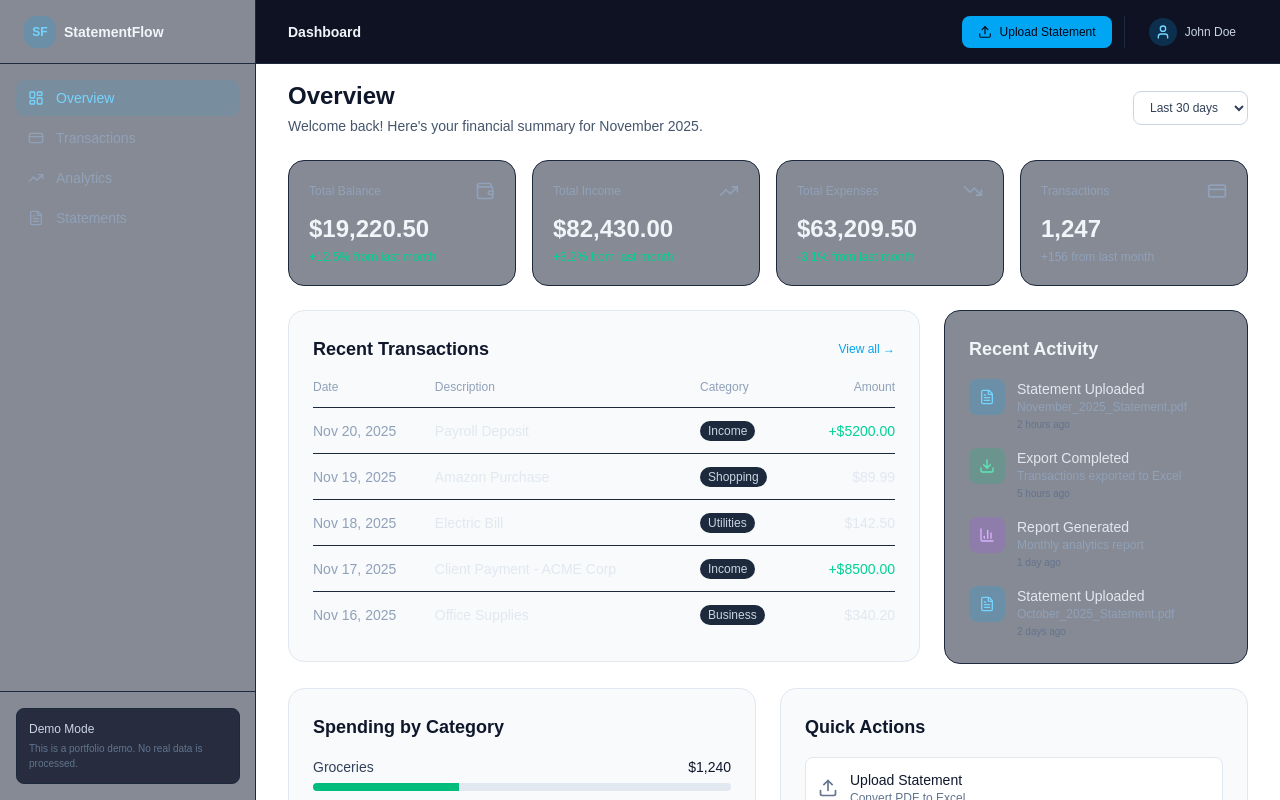
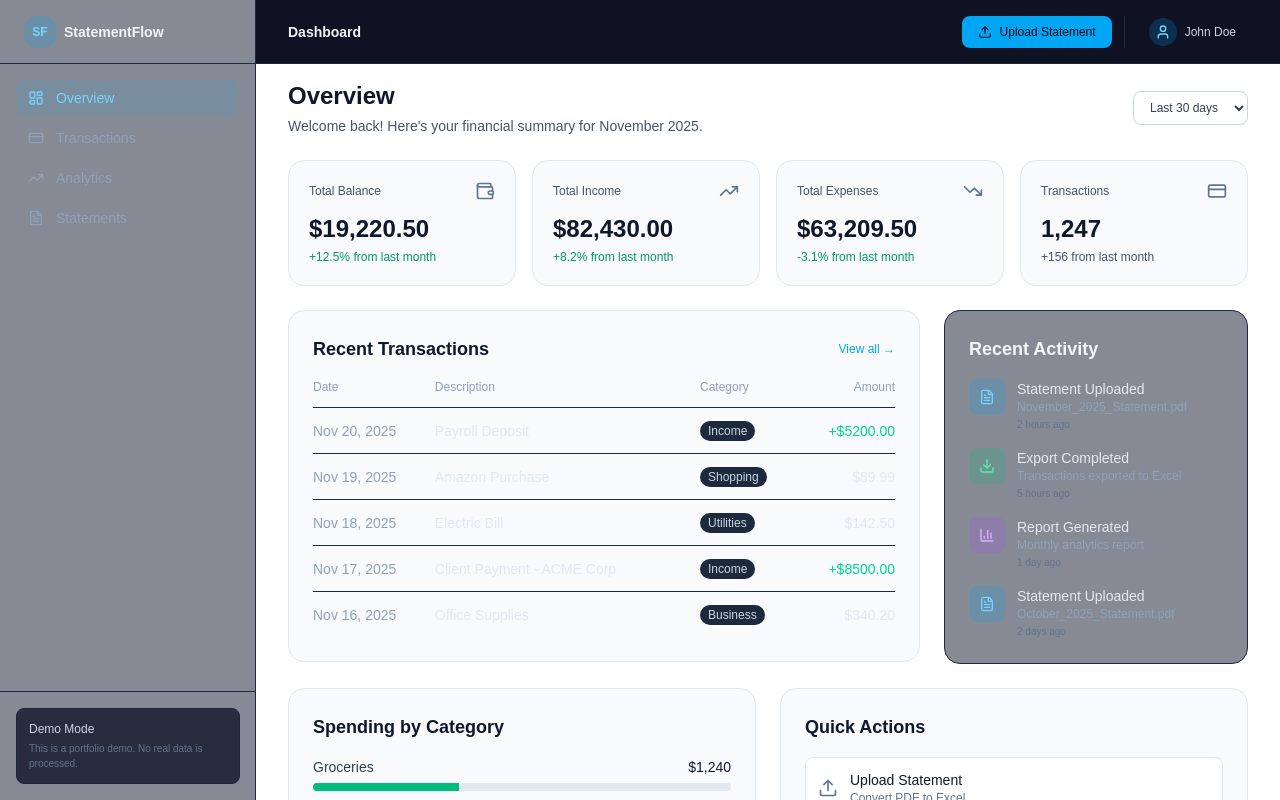
Before and after one commit to TheHakan/bank-statement-ui, a Next.js app: page /dashboard in a window 1280 px wide. Shown: the top 800 px of the page. Built offline with nearby package versions, Linux system fonts and the light colour scheme.

Commit message:
Enhance OverviewCards styles for improved visibility and consistency in light and dark themes

```diff
--- a/src/components/dashboard/overview-cards.tsx
+++ b/src/components/dashboard/overview-cards.tsx
@@ -39,19 +39,19 @@ export default function OverviewCards() {
         return (
           <div
             key={card.title}
-            className="rounded-2xl border border-slate-800 bg-slate-900/50 p-5"
+            className="rounded-2xl border border-slate-200 dark:border-slate-800 bg-slate-50 dark:bg-slate-900/50 p-5"
           >
             <div className="flex items-center justify-between">
-              <p className="text-xs text-slate-400">{card.title}</p>
-              <Icon className="h-5 w-5 text-slate-400" />
+              <p className="text-xs text-slate-600 dark:text-slate-400">{card.title}</p>
+              <Icon className="h-5 w-5 text-slate-500 dark:text-slate-400" />
             </div>
           <div className="mt-3">
-            <p className="text-2xl font-semibold text-slate-100">{card.value}</p>
+            <p className="text-2xl font-semibold text-slate-900 dark:text-slate-100">{card.value}</p>
             <p
               className={`mt-1 text-xs ${
                 card.changeType === "positive"
-                  ? "text-emerald-400"
-                  : "text-slate-400"
+                  ? "text-emerald-600 dark:text-emerald-400"
+                  : "text-slate-600 dark:text-slate-400"
               }`}
             >
               {card.change} from last month
```
